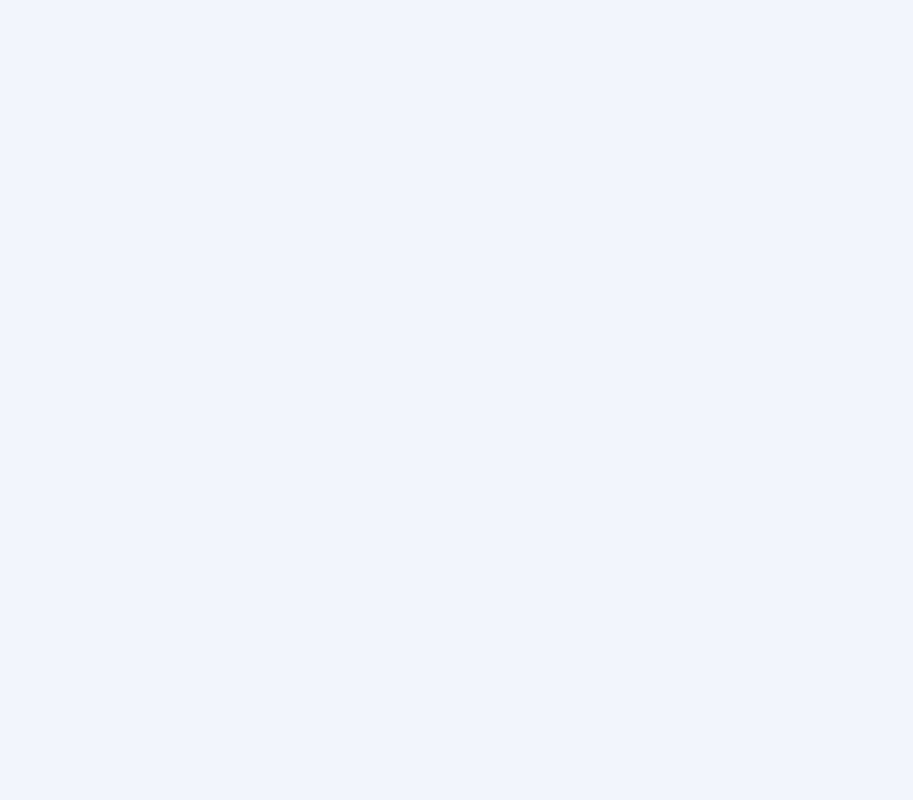
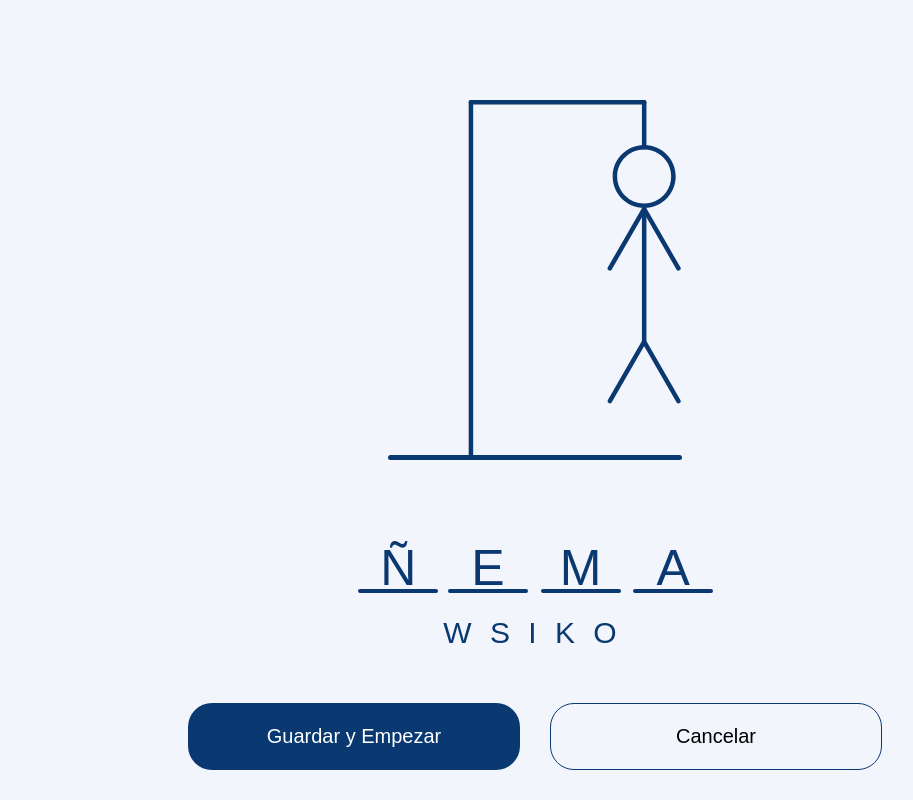
Before and after one commit to daironamador/ahorcado, a plain HTML site: page game.html in a window 1280 px wide. Shown: the full height of the page, 96-1009 px from the left. Drawn offline with Linux system fonts and the light colour scheme.

Commit message:
Pagina y estilos de Game

```diff
--- a/assets/css/addword.css
+++ b/assets/css/addword.css
@@ -25,7 +25,7 @@ textarea::placeholder {
     color: #0a3871da;
 }
 
-.buttons-game {
+.buttons-word {
     display: flex;
     gap: 30px;
     align-items: center;
--- a/assets/css/game.css
+++ b/assets/css/game.css
@@ -0,0 +1,110 @@
+.container {
+    display: flex;
+    gap: 15px;
+    position: absolute;
+    top: 25%;
+    left: 30%;
+    margin-top: -100px;
+    margin-left: -100px;
+    flex-direction: column;
+    align-items: center;
+    gap: 55px;
+}
+
+.keyboard {
+    display: flex;
+    flex-direction: column;
+    align-items: center;
+}
+
+.linea{
+    /* Rectangle 6 */
+
+position: absolute;
+width: 80px;
+height: 4px;
+
+/* Dark blue/dark-blue-300 */
+background: #0A3871;
+border-radius: 8px;
+
+}
+
+.correct-words {
+    display: flex;
+    flex-direction: row;
+    gap: 55px;
+    margin: 25px;
+    justify-content: center;
+}
+
+.wrong-words{
+    font-size: 30px;
+    color: #0A3871;
+}
+
+.wrong-words span{
+    padding-right: 10px;
+}
+
+
+
+
+.correct-words h2{
+    font-size: 50px;
+    color: #0A3871;
+}
+
+.cw {
+    display: flex;
+    align-items: center;
+    flex-direction: column;
+    gap: 50px;
+    justify-content: flex-end;
+    align-content: center;
+}
+
+.buttons-game {
+    display: flex;
+    gap: 30px;
+    align-items: center;
+    justify-content: space-evenly;
+    flex-direction: row;
+}
+
+.btnStart {
+    display: flex;
+    flex-direction: row;
+    padding: 24px;
+    gap: 8px;
+    width: 332px;
+    height: 67px;
+    background: #0A3871;
+    border-radius: 24px;
+    flex: none;
+    order: 0;
+    flex-grow: 1;
+    justify-content: center;
+    color: white;
+    font-size: 20px;
+    align-items: center;
+    border: none;
+}
+
+.btnCancel {
+    display: flex;
+    flex-direction: row;
+    align-items: center;
+    padding: 24px;
+    gap: 8px;
+    width: 332px;
+    height: 67px;
+    border: 1px solid #0A3871;
+    border-radius: 24px;
+    flex: none;
+    order: 1;
+    flex-grow: 1;
+    justify-content: center;
+    font-size: 20px;
+    background: none;
+}
--- /dev/null
+++ b/assets/js/game.js
@@ -0,0 +1 @@
+'use strict'
--- a/game.html
+++ b/game.html
@@ -1,5 +1,6 @@
 <!DOCTYPE html>
 <html lang="en">
+
 <head>
     <meta charset="UTF-8">
     <meta http-equiv="X-UA-Compatible" content="IE=edge">
@@ -7,12 +8,80 @@
     <title>Juego del Ahorcado | Alura Challenge #2</title>
     <link rel="stylesheet" href="assets/css/reset.css">
     <link rel="stylesheet" href="assets/css/global.css">
+    <link rel="stylesheet" href="assets/css/game.css">
 </head>
+
 <body>
     <header>
         <nav>
             <img src="assets/img/logo.png" alt="">
         </nav>
     </header>
+
+    <div class="container">
+        <div class="hanged">
+            <svg width="294" height="360" viewBox="0 0 294 360" fill="none" xmlns="http://www.w3.org/2000/svg">
+                <rect y="355" width="294" height="5" rx="2.5" fill="#0A3871" />
+                <rect x="80.6748" width="177.75" height="4.5" rx="2.25" fill="#0A3871" />
+                <rect x="80.6748" width="4.5" height="360" rx="2.25" fill="#0A3871" />
+                <rect x="253.925" width="4.5" height="49.5" rx="2.25" fill="#0A3871" />
+                <rect x="253.925" y="108" width="4.5" height="135" fill="#0A3871" />
+                <rect x="254.748" y="239.625" width="4.50155" height="72" rx="2.25078"
+                    transform="rotate(30 254.748 239.625)" fill="#0A3871" />
+                <rect width="4.50385" height="72" rx="2.25193"
+                    transform="matrix(-0.866025 0.5 0.5 0.866025 257.522 239.624)" fill="#0A3871" />
+                <rect width="4.49914" height="72" rx="2.24957"
+                    transform="matrix(-0.866025 0.5 0.5 0.866025 257.52 106.875)" fill="#0A3871" />
+                <rect x="254.749" y="106.875" width="4.4994" height="72" rx="2.2497"
+                    transform="rotate(30 254.749 106.875)" fill="#0A3871" />
+                <path fill-rule="evenodd" clip-rule="evenodd"
+                    d="M256.175 103.5C271.086 103.5 283.175 91.4117 283.175 76.5C283.175 61.5883 271.086 49.5 256.175 49.5C241.263 49.5 229.175 61.5883 229.175 76.5C229.175 91.4117 241.263 103.5 256.175 103.5ZM256.175 108C273.572 108 287.675 93.897 287.675 76.5C287.675 59.103 273.572 45 256.175 45C238.778 45 224.675 59.103 224.675 76.5C224.675 93.897 238.778 108 256.175 108Z"
+                    fill="#0A3871" />
+            </svg>
+
+        </div>
+
+        <div class="keyboard">
+            <div class="correct-words">
+
+
+                <div class="cw">
+                    <h2>Ñ</h2>
+                    <div class="linea"></div>
+                </div>
+
+                <div class="cw">
+                    <h2>E</h2>
+                    <div class="linea"></div>
+                </div>
+
+                <div class="cw">
+                    <h2>M</h2>
+                    <div class="linea"></div>
+                </div>
+                <div class="cw">
+                    <h2>A</h2>
+                    <div class="linea"></div>
+                </div>
+
+
+            </div>
+            <div class="wrong-words">
+                <span>W</span>
+                <span>S</span>
+                <span>I</span>
+                <span>K</span>
+                <span>O</span>
+            </div>
+        </div>
+
+        <div class="buttons-game">
+            <button class="btnStart">Guardar y Empezar</button>
+            <button class="btnCancel">Cancelar</button>
+        </div>
+    </div>
+
+    <script src="assets/js/game.js"></script>
 </body>
+
 </html>
```
Also changed, not shown: addword.html (+2 -2 lines).
